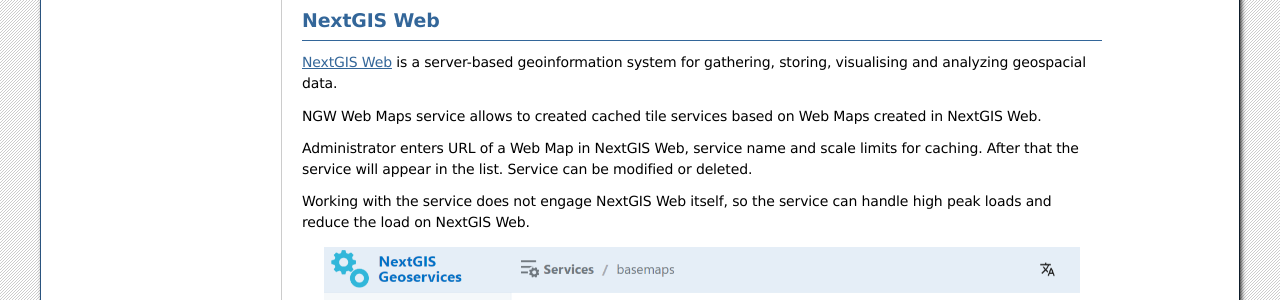
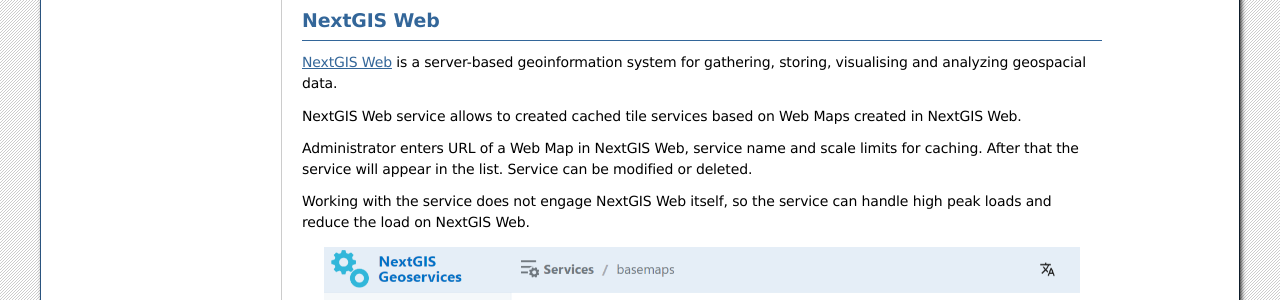
Before and after one commit to nextgis/docs_geoserv_prem, a Sphinx documentation site: the page built from source/services.rst, in a window 1280 px wide and 900 px high, scrolled down 3186 px. Shown: the part 152-452 px from the top of the window. Built offline with Sphinx 7.4.7, drawn with Linux system fonts in a browser that asks for light colours; formulas are drawn with MathJax 3.

Commit message:
Update services.rst

```diff
--- a/source/services.rst
+++ b/source/services.rst
@@ -98,7 +98,7 @@
 
 `NextGIS Web <https://nextgis.com/nextgis-web/>`_ is a server-based geoinformation system for gathering, storing, visualising and analyzing geospacial data.
 
-NGW Web Maps service allows to created cached tile services based on Web Maps created in NextGIS Web.
+NextGIS Web service allows to created cached tile services based on Web Maps created in NextGIS Web.
 
 Administrator enters URL of a Web Map in NextGIS Web, service name and scale limits for caching.
 After that the service will appear in the list. Service can be modified or deleted.
```
